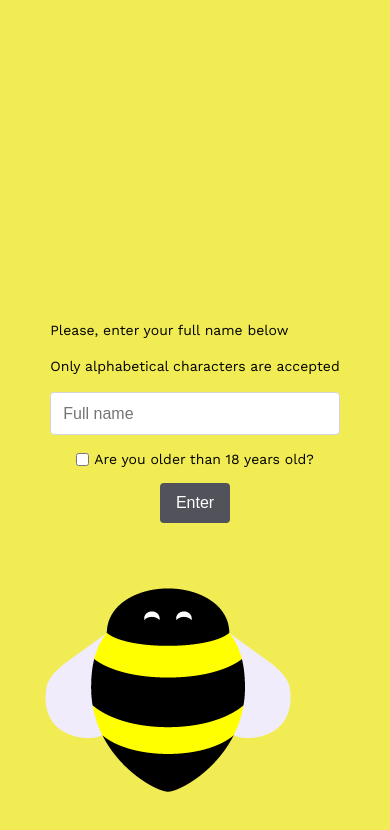
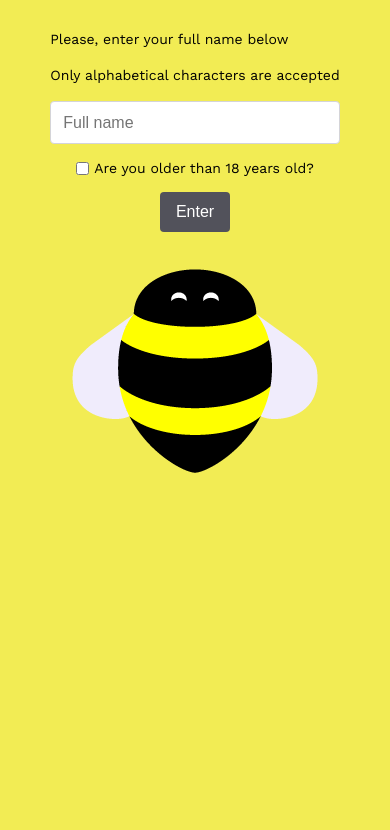
Before and after one commit to MarcosPrintes/bees-challenge, a React (Create React App) app: page / in a window 390 px wide. Shown: the top 830 px of the page. Built offline with nearby package versions, Linux system fonts and the light colour scheme.

Commit message:
feat: add responsivity

```diff
--- a/src/components/Card/styles.ts
+++ b/src/components/Card/styles.ts
@@ -7,7 +7,7 @@ export const Container = styled.div`
   background: ${({ theme }) => theme.colors.white};
   border: 1px solid ${({ theme }) => theme.colors.black};
   border-radius: 0.4rem;
-  width: 38.2rem;
+  max-width: 38.2rem;
   minb-height: 28.2rem;
 `;
 
--- a/src/components/Header/styles.ts
+++ b/src/components/Header/styles.ts
@@ -21,13 +21,25 @@ export const BackButton = styled.button.attrs({
   font-size: 3rem;
   color: ${({ theme }) => theme.colors.black};
   font-weight: 400;
+
+  @media screen and (max-width: 1024px) {
+    font-size: 2rem;
+  }
 `;
 export const BackButtonIcon = styled(BackIcon)`
   margin-right: 1rem;
+
+  @media screen and (max-width: 1024px) {
+    width: 3rem;
+  }
 `;
 
 export const UserName = styled.div`
   color: ${({ theme }) => theme.colors.black};
   font-size: 3rem;
   text-transform: capitalize;
+
+  @media screen and (max-width: 1024px) {
+    font-size: 2rem;
+  }
 `;
--- a/src/pages/Breweries/styles.ts
+++ b/src/pages/Breweries/styles.ts
@@ -14,9 +14,18 @@ export const Content = styled.div`
   padding: 9.8rem 9.9rem 3rem;
   display: grid;
   grid-template-columns: repeat(3, 1fr);
+  column-gap: 1rem;
   row-gap: 3rem;
   overflow-y: scroll;
   justify-items: center;
+
+  @media screen and (max-width: 1024px) {
+    grid-template-columns: repeat(2, 1fr);
+  }
+
+  @media screen and (max-width: 765px) {
+    grid-template-columns: repeat(1, 1fr);
+  }
 `;
 
 export const LoadingSvg = styled(Loading)`
--- a/src/pages/Login/styles.ts
+++ b/src/pages/Login/styles.ts
@@ -9,12 +9,24 @@ export const Container = styled.div`
   width: 100vw;
   align-items: center;
   justify-content: center;
+
+  @media screen and (max-width: 1024px) {
+    padding: 3rem;
+    justify-content: flex-start;
+  }
 `;
 
 export const LogoSvg = styled(Logo)`
   position: absolute;
   left: 2.9rem;
   bottom: 1.5rem;
+
+  @media screen and (max-width: 1024px) {
+    position: relative;
+    left: auto;
+    bottom: auto;
+    max-width: 90%;
+  }
 `;
 
 export const Form = styled.form`
```
